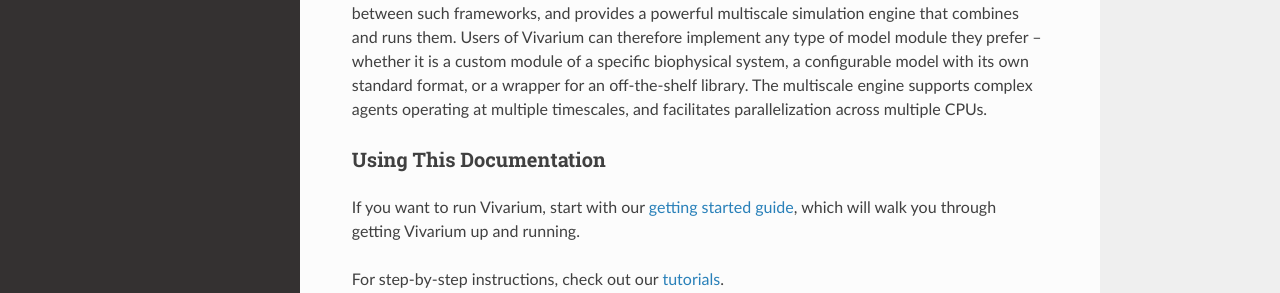
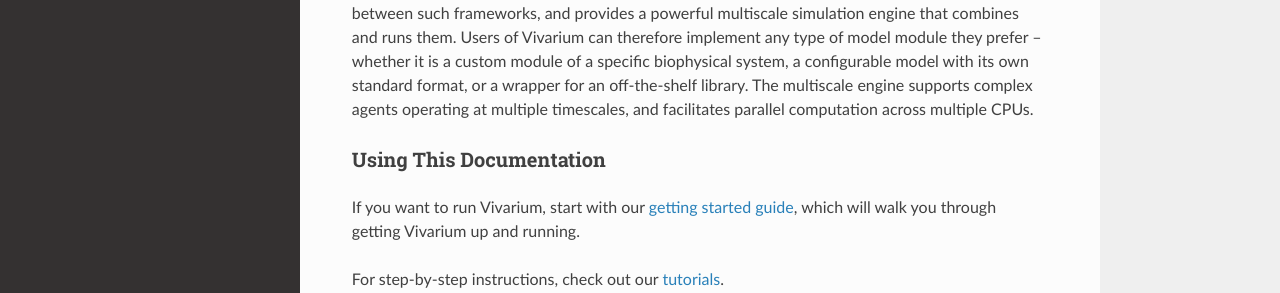
Before and after one commit to vivarium-collective/vivarium-core, a Sphinx documentation site: the page built from doc/index.rst, in a window 1280 px wide and 1399 px high. Shown: the part 798-1091 px from the top of the window. Built offline with Sphinx 7.4.7 and the Read the Docs theme 2.0.0, drawn with Linux system fonts in a browser that asks for light colours; some of the changed text lies outside the part shown.

Commit message:
change spelling to avoid lint error

```diff
--- a/doc/index.rst
+++ b/doc/index.rst
@@ -39,7 +39,7 @@
 is a custom module of a specific biophysical system, a configurable model
 with its own standard format, or a wrapper for an off-the-shelf library. The
 multiscale engine supports complex agents operating at multiple timescales,
-and facilitates parallelization across multiple CPUs.
+and facilitates parallel computation across multiple CPUs.
 
 
 .. todo:: Use cases
```
